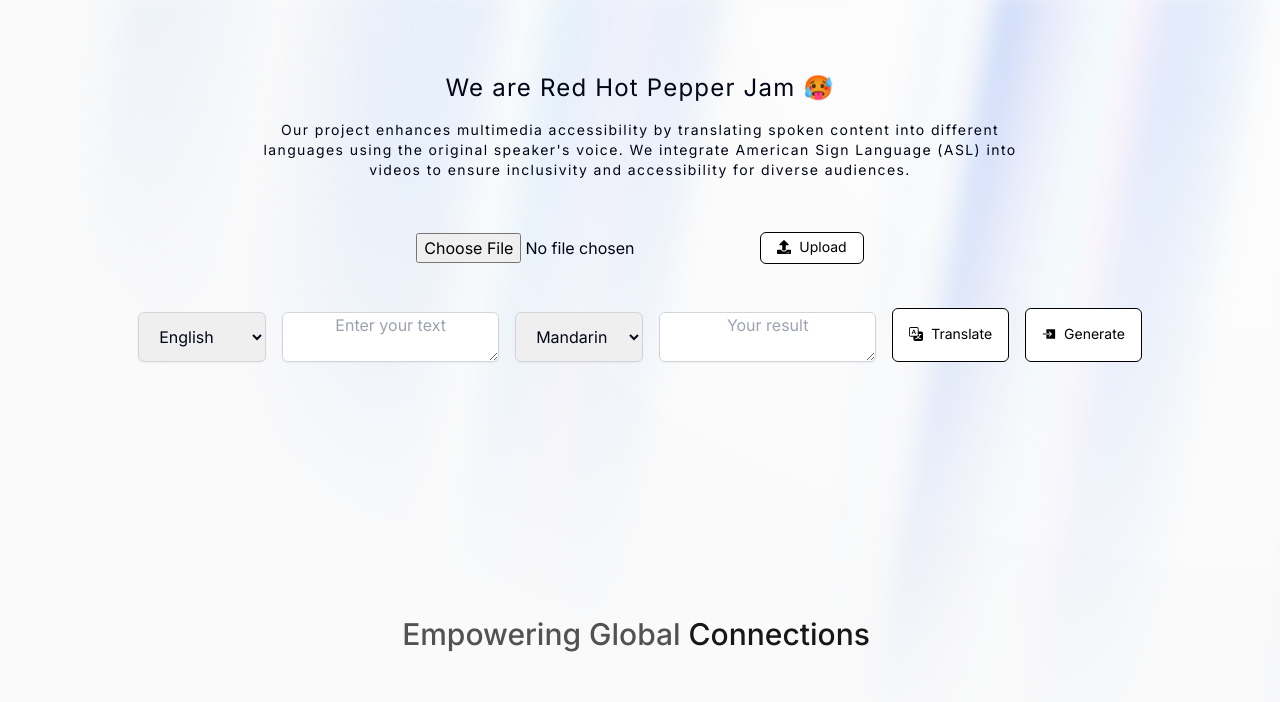
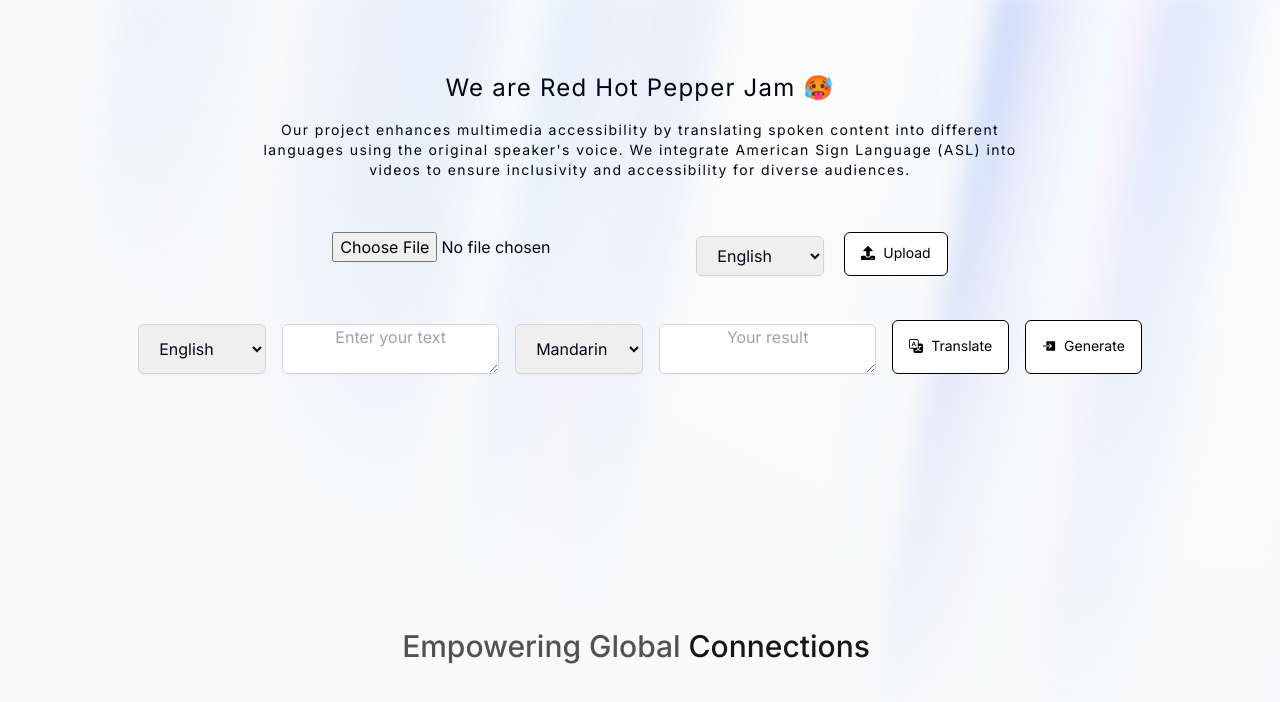
Before and after one commit to tohlh/pepper-jam-frontend, a Next.js app: page / in a window 1280 px wide. Shown: the top 702 px of the page. Built offline with nearby package versions, Linux system fonts and the light colour scheme.

Commit message:
Add from language when uploaded video

```diff
--- a/src/components/UploadForm.tsx
+++ b/src/components/UploadForm.tsx
@@ -16,6 +16,8 @@ export default function UploadForm({
 }: UploadFormProps) {
     const [video, setVideo] = useState<File | null>(null);
 
+    const [fromLang, setFromLang] = useState("en");
+
     const handleFileChange = (event: React.ChangeEvent<HTMLInputElement>) => {
         const file = event.target.files?.[0];
         setVideo(file || null);
@@ -26,7 +28,7 @@ export default function UploadForm({
         if (!video) {
             return;
         }
-        const res = await uploadFile({ video });
+        const res = await uploadFile({ video, fromLang });
         if (res) {
             setId(res.id);
             setTranscription(res.captions);
@@ -34,8 +36,27 @@ export default function UploadForm({
     };
 
     return (
-        <form onSubmit={(e) => handleSubmit(e)}>
-            <input type="file" accept="video/*" onChange={handleFileChange} />
+        <form onSubmit={(e) => handleSubmit(e)} className="flex gap-5">
+            <input
+                type="file"
+                accept="video/*"
+                onChange={handleFileChange}
+                className="w-min"
+            />
+            <select
+                value={fromLang}
+                onChange={(e) => setFromLang(e.target.value)}
+                className="block px-4 py-2 mt-1 rounded-md border border-gray-300 shadow-sm focus:border-blue-500 focus:ring focus:ring-blue-200 focus:ring-opacity-50"
+            >
+                <option value="en">English</option>
+                <option value="zh">Mandarin</option>
+                <option value="es">Spanish</option>
+                <option value="fr">French</option>
+                <option value="de">German</option>
+                <option value="it">Italian</option>
+                <option value="ja">Japanese</option>
+                <option value="ko">Korean</option>
+            </select>
             <BorderButton
                 title="Upload"
                 icon={<FaUpload />}
--- a/src/services/ApiClient.tsx
+++ b/src/services/ApiClient.tsx
@@ -3,17 +3,19 @@ import { env } from "process";
 const API_URL = env.API_URL || "http://localhost:3000";
 
 export type UploadRequest = {
+    fromLang: string;
     video: File;
-}
+};
 
 export type UploadResponse = {
     id: string;
     captions: string;
-}
+};
 
-export async function uploadFile({ video }: UploadRequest) {
+export async function uploadFile({ video, fromLang }: UploadRequest) {
     const formData = new FormData();
     formData.append("video", video);
+    formData.append("fromLang", fromLang);
 
     const response = await fetch(API_URL + "/api/upload", {
         method: "POST",
@@ -32,15 +34,20 @@ export type TranslationRequest = {
     captions: string;
     fromLang: string;
     toLang: string;
-}
+};
 
 export type TranslationResponse = {
     id: string;
     toLang: string;
     translation: string;
-}
+};
 
-export async function updateTranscription({ id, captions, fromLang, toLang }: TranslationRequest) {
+export async function updateTranscription({
+    id,
+    captions,
+    fromLang,
+    toLang,
+}: TranslationRequest) {
     const response = await fetch(API_URL + "/api/transcription", {
         method: "POST",
         headers: {
@@ -60,14 +67,18 @@ export type GenerateRequest = {
     id: string;
     toLang: string;
     translation: string;
-}
+};
 
 export type GeneratedResponse = {
     id: string;
     url: string;
-}
+};
 
-export async function generateVideo({ id, toLang, translation }: GenerateRequest) {
+export async function generateVideo({
+    id,
+    toLang,
+    translation,
+}: GenerateRequest) {
     const response = await fetch(API_URL + "/api/generate", {
         method: "POST",
         headers: {
```
Lines whose indentation alone changed are shown as unchanged.
